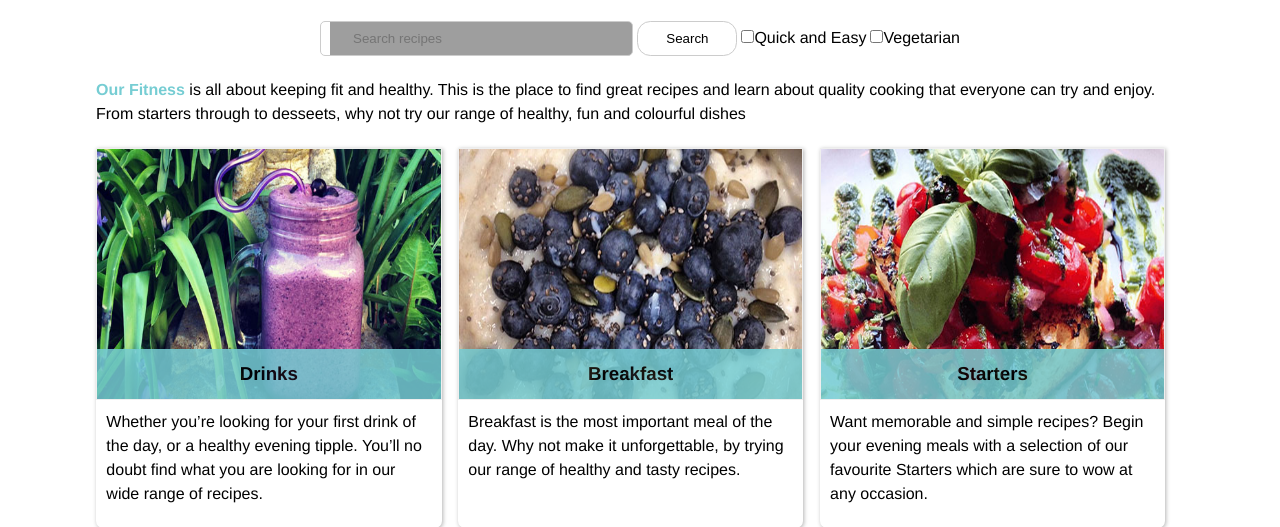
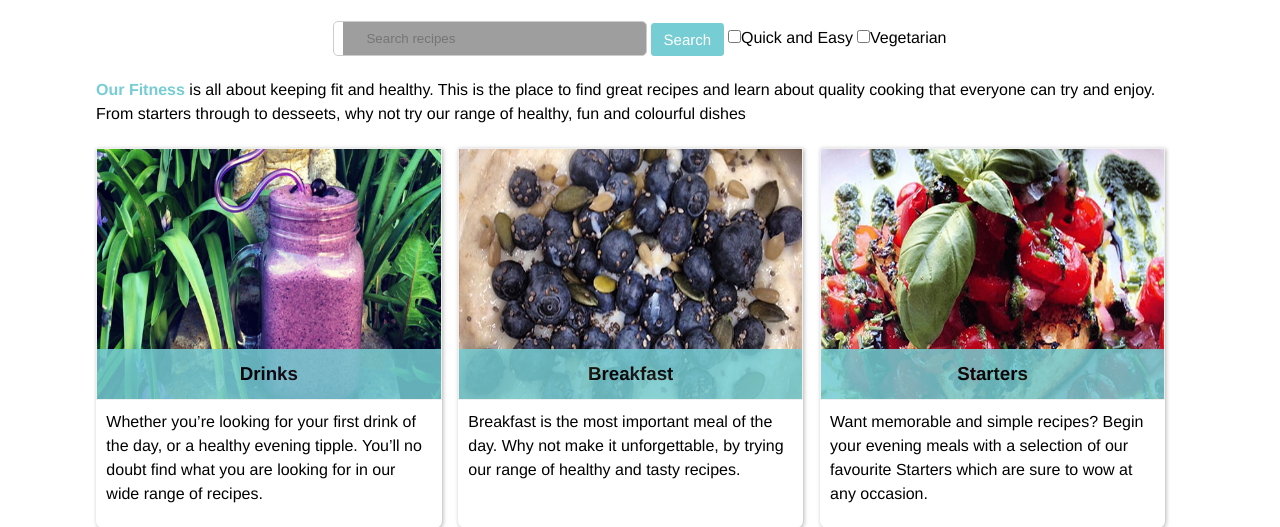
Before and after one commit to RachelSeale/ourFitness, a PHP site: page /recipe.php in a window 1280 px wide. Shown: the part 197-724 px from the top of the page. Run offline with PHP 8.4, Linux system fonts and the light colour scheme; some libraries are stand-ins or nearby versions; grey boxes are pictures that could not be loaded.

Commit message:
fixing styling on button in recipes page

```diff
--- a/css/index.css
+++ b/css/index.css
@@ -244,14 +244,6 @@ label {
   width: 100%;
   height: 250px; }
 
-.fa-heart-o:hover {
-  animation-name: pulse;
-  animation-duration: 0.5s;
-  animation-iteration-count: infinite;
-  -webkit-animation-name: pulse;
-  -webkit-animation-duration: 0.5s;
-  -webkit-animation-iteration-count: infinite; }
-
 .icons {
   width: 100%;
   font-size: 0.7em;
@@ -265,28 +257,6 @@ label {
   display: inline-block;
   padding: 0 7px; }
 
-/* Pulse Animation for Firefox, Opera and Internet Explorer 10 */
-@keyframes pulse {
-  from {
-    transform: scale(1);
-    opacity: 1.0; }
-  50% {
-    transform: scale(1.2);
-    opacity: 1.0; }
-  to {
-    transform: scale(1);
-    opacity: 1.0; } }
-/* Pulse Animation for Google Chrome and Safari */
-@-webkit-keyframes pulse {
-  from {
-    -webkit-transform: scale(1);
-    opacity: 1.0; }
-  50% {
-    -webkit-transform: scale(1.2);
-    opacity: 1.0; }
-  to {
-    -webkit-transform: scale(1);
-    opacity: 1.0; } }
 .image-overlay {
   position: relative;
   background: rgba(255, 255, 255, 0.85);
@@ -593,7 +563,6 @@ input[type=email]:focus,
 input[type=password]:focus {
   width: 40%; }
 
-input[type=submit],
 .login-form button[type=submit] {
   background: #FFF;
   border: solid 1px #ccc;
@@ -607,7 +576,8 @@ input[type=submit],
   transition: all .5s; }
 
 .searchLocationBtn,
-.locationBtn {
+.locationBtn,
+input[type=submit] {
   padding: 0.9%;
   width: 7%;
   color: white;
@@ -619,8 +589,12 @@ input[type=submit],
   font-family: "Helvetica Neue", Helvetica, Roboto, Arial, sans-serif;
   font-size: 15px; }
   .searchLocationBtn input[type=submit],
-  .locationBtn input[type=submit] {
+  .locationBtn input[type=submit],
+  input[type=submit] input[type=submit] {
     outline: none; }
+
+input[type=submit] {
+  padding: 0.7%; }
 
 .locationBtn {
   width: 15%; }
--- a/css/recipe.scss
+++ b/css/recipe.scss
@@ -160,15 +160,6 @@ label {
   height: 250px;
 }
 
-.fa-heart-o:hover {
-  animation-name: pulse;
-  animation-duration: 0.5s;
-  animation-iteration-count: infinite;
-  -webkit-animation-name: pulse;
-  -webkit-animation-duration: 0.5s;
-  -webkit-animation-iteration-count: infinite;
-}
-
 
 .icons {
   width:100%;
@@ -183,38 +174,6 @@ label {
   display:inline-block;
   padding:0 7px;
 }
-
-/* Pulse Animation for Firefox, Opera and Internet Explorer 10 */
-@keyframes pulse {
-  from {
-    transform: scale(1.0);
-    opacity: 1.0;
-  }
-  50% {
-    transform: scale(1.2);
-    opacity: 1.0;
-  }
-  to {
-    transform: scale(1.0);
-    opacity: 1.0;
-  }
-}
-/* Pulse Animation for Google Chrome and Safari */
-@-webkit-keyframes pulse {
-  from {
-    -webkit-transform: scale(1.0);
-    opacity: 1.0;
-  }
-  50% {
-    -webkit-transform: scale(1.2);
-    opacity: 1.0;
-  }
-  to {
-    -webkit-transform: scale(1.0);
-    opacity: 1.0;
-  }
-}
-
 
 
 .image-overlay{
--- a/css/searchInput.scss
+++ b/css/searchInput.scss
@@ -82,7 +82,6 @@ input[type=password]:focus {
 	width: 40%;
 }
 
-input[type=submit],
 .login-form button[type=submit] {
 	background: $white;
 	border: solid 1px #ccc;
@@ -100,7 +99,8 @@ input[type=submit],
 
 
 .searchLocationBtn,
-.locationBtn {
+.locationBtn,
+input[type=submit] {
 	padding: 0.9%;
 	width: 7%;
 	color: white;
@@ -115,6 +115,10 @@ input[type=submit],
 	input[type=submit] {
 		outline: none;
 	}
+}
+
+input[type=submit] {
+  padding: 0.7%;
 }
 
 .locationBtn{
--- a/registeruser.php
+++ b/registeruser.php
@@ -11,6 +11,7 @@
 		if ($email === "" && $password === "") {
 			// Fail if basic validation
 			return false;
+
 		}
 
 		if (isset($_POST["login"])) {
```
Also changed, not shown: 1 other file.
